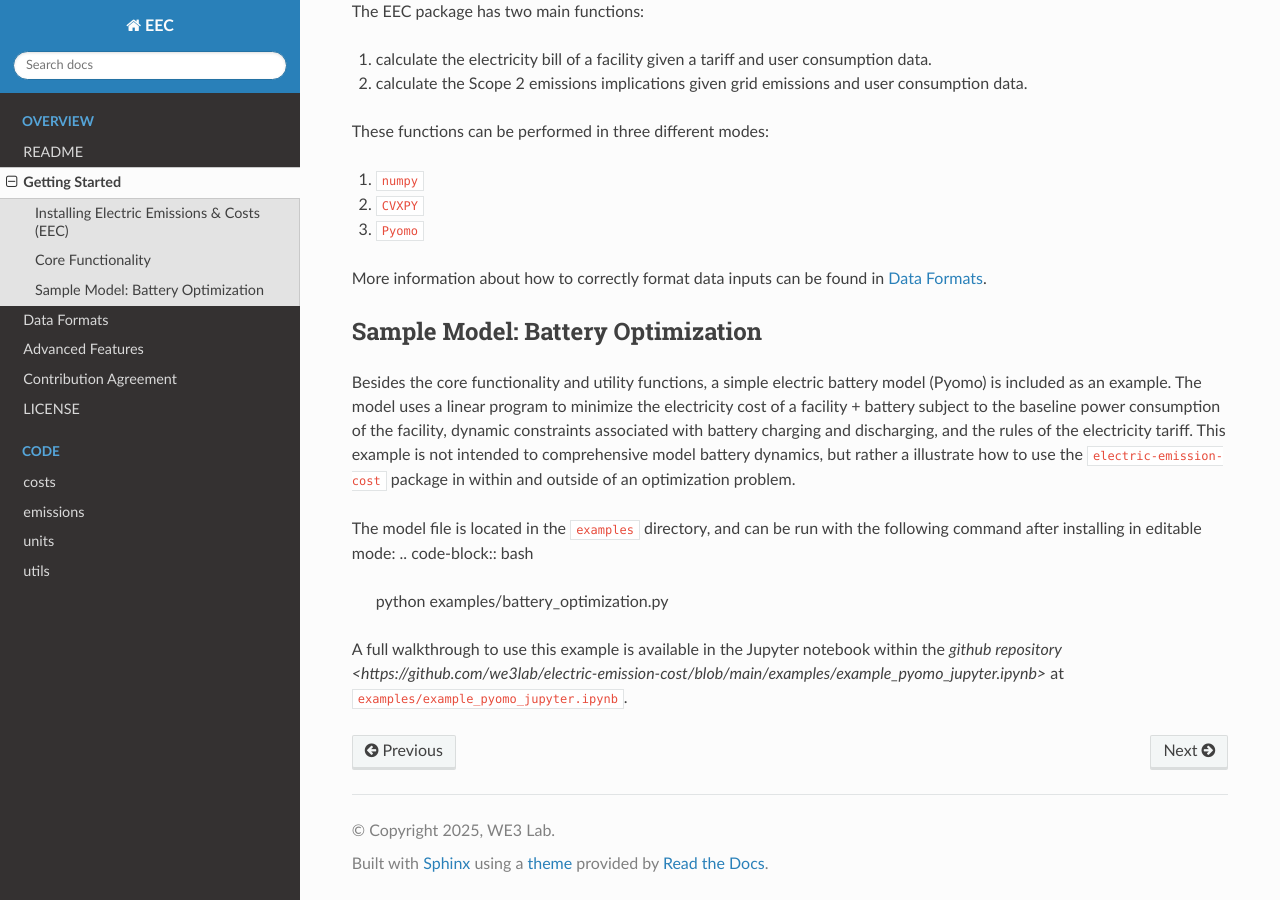
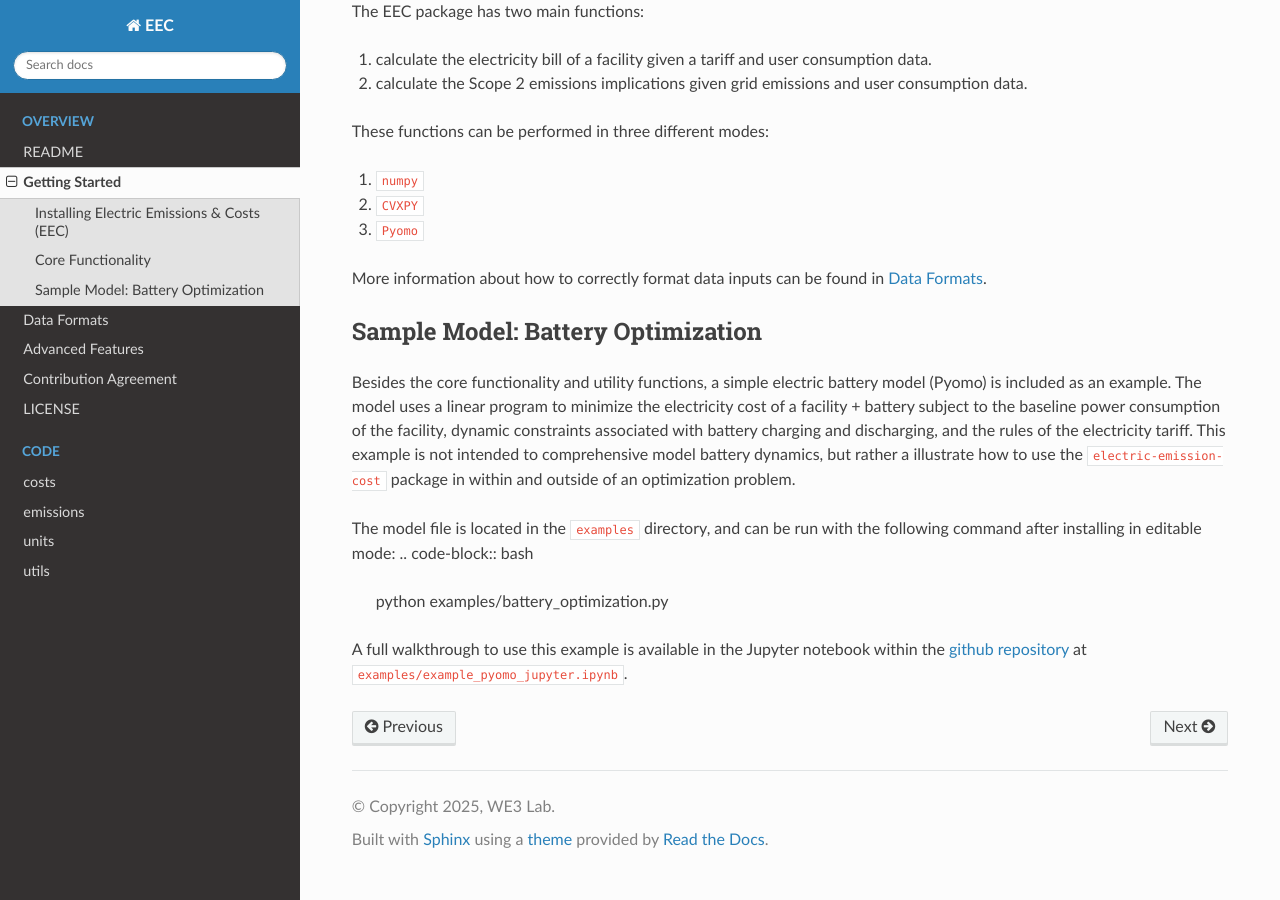
Before and after one commit to we3lab/eeco, a Sphinx documentation site: the page built from docs/hello.rst, in a window 1280 px wide and 900 px high, scrolled down 615 px. Built offline with Sphinx 7.4.7 and the Read the Docs theme 3.1.0, drawn with Linux system fonts in a browser that asks for light colours; formulas are drawn with MathJax 3.

Commit message:
embedding links.

```diff
--- a/docs/hello.rst
+++ b/docs/hello.rst
@@ -47,4 +47,4 @@ The model file is located in the ``examples`` directory, and can be run with the
 
     python examples/battery_optimization.py
 
-A full walkthrough to use this example is available in the Jupyter notebook within the `github repository <https://github.com/we3lab/electric-emission-cost/blob/main/examples/example_pyomo_jupyter.ipynb>` at ``examples/example_pyomo_jupyter.ipynb``.
+A full walkthrough to use this example is available in the Jupyter notebook within the `github repository <https://github.com/we3lab/electric-emission-cost/blob/main/examples/example_pyomo_jupyter.ipynb>`_ at ``examples/example_pyomo_jupyter.ipynb``.
```
